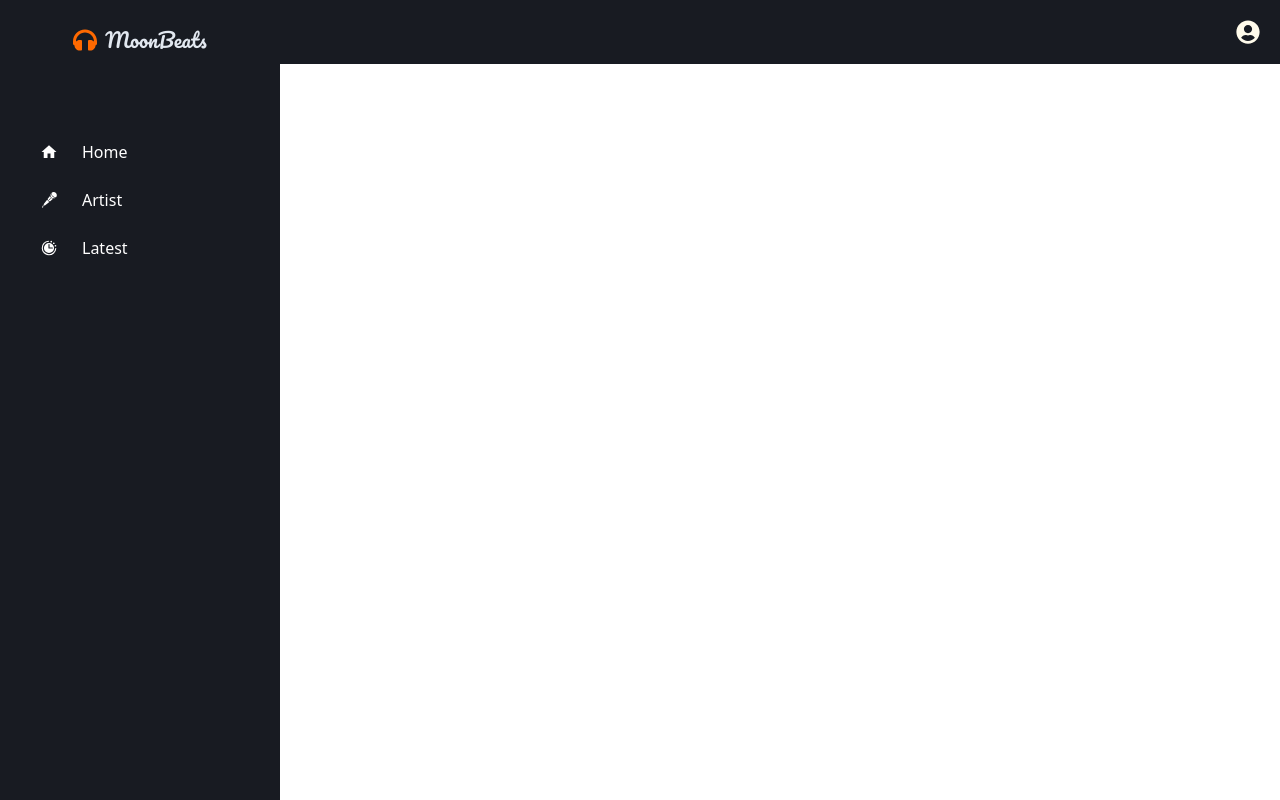
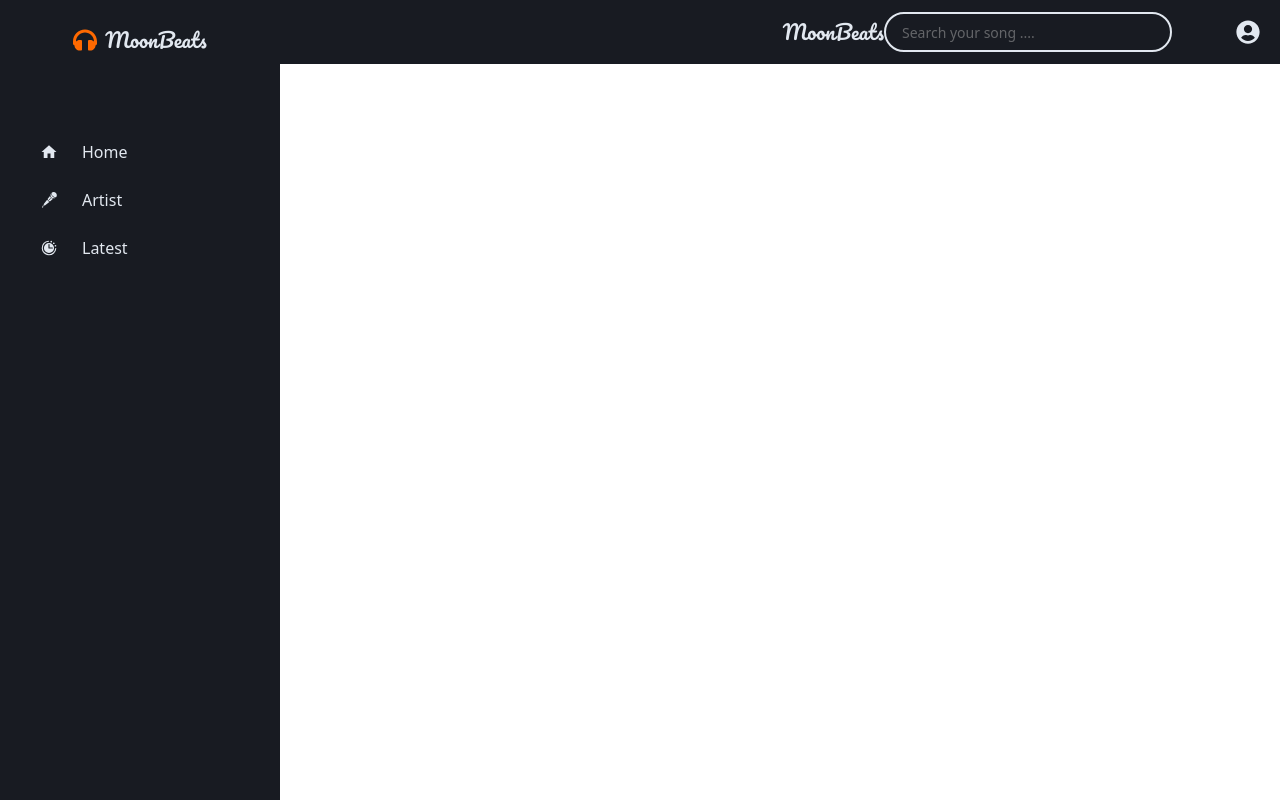
Before and after one commit to Rameeskc/music_app_frontend, a React (Vite) app: page / in a window 1280 px wide. Built offline with nearby package versions, Linux system fonts and the light colour scheme.

Commit message:
search box added in nav bar

```diff
--- a/src/components/user/BottomBar.jsx
+++ b/src/components/user/BottomBar.jsx
@@ -38,18 +38,15 @@ const BottomBar = () => {
 
   return (
     <div className=' lg:hidden h-20 bg-[rgb(24,27,34)]'>
-      <ul className=' flex h-20 text-[rgb(176,176,176)] font-light items-center justify-evenly'>
+      <ul className=' flex h-18 text-[rgb(176,176,176)] font-light items-center justify-evenly'>
         {Bottom.map((item) => (
           <li key={item.id}>
             <Link to={item.link}>
-             <div className=' flex flex-col items-center justify-center'>
-            <item.icon className='text-3xl '/>
-            <p className=' text-[12px]'>{item.name}</p>
-
-            </div>
+              <div className=' flex flex-col items-center justify-center'>
+                <item.icon className='text-2xl ' />
+                <p className=' text-[12px]'>{item.name}</p>
+              </div>
             </Link>
-
-
           </li>
         ))}
       </ul>
--- a/src/components/user/NavBar.jsx
+++ b/src/components/user/NavBar.jsx
@@ -6,8 +6,15 @@ const NavBar = () => {
   return (
 
     <div className=' h-16 flex items-center justify-between lg:justify-end bg-[rgb(24,27,34)]'>
-      <FaHeadphones className='text-orange-500 text-2xl lg:hidden ml-5' />
-      <FaUserCircle className=' text-2xl text-amber-50 mr-5' />
+      <div className='flex '>
+        <FaHeadphones className='text-orange-500 text-2xl lg:hidden ml-5' />
+        <p className=' font-Pacifico ml-2 text-xl text-slate-200'>MoonBeats</p>
+      </div>
+      <input
+        type="text"
+        placeholder='Search your song ....'
+        className='hidden lg:block border-slate-200 border-2 h-10 w-72 placeholder:text-sm rounded-4xl focus:outline-none text-sm text-[rgb(176,176,176)] p-4  mr-16' />
+      <FaUserCircle className=' text-2xl text-slate-200 mr-5' />
     </div>
 
   )
--- a/src/components/user/Sidebar.jsx
+++ b/src/components/user/Sidebar.jsx
@@ -44,7 +44,7 @@ const Sidebar = () => {
         <ul className=" p-2 lg:p-4 ">
           {menu.map((item) => (
             <li key={item.id}>
-              <Link to={item.link} className="flex h-12 w-full items-center pl-6 rounded-2xl gap-6 text-white hover:text-slate-700 hover:bg-slate-200 transition ease-out duration-300 hover:scale-110 ">
+              <Link to={item.link} className="flex h-12 w-full items-center pl-6 rounded-2xl gap-6 text-slate-200 hover:text-slate-700 hover:bg-slate-200 transition ease-out duration-300 hover:scale-110 ">
                 <item.icon className="text-lg" />
                 <span>{item.name}</span>
               </Link>
```
